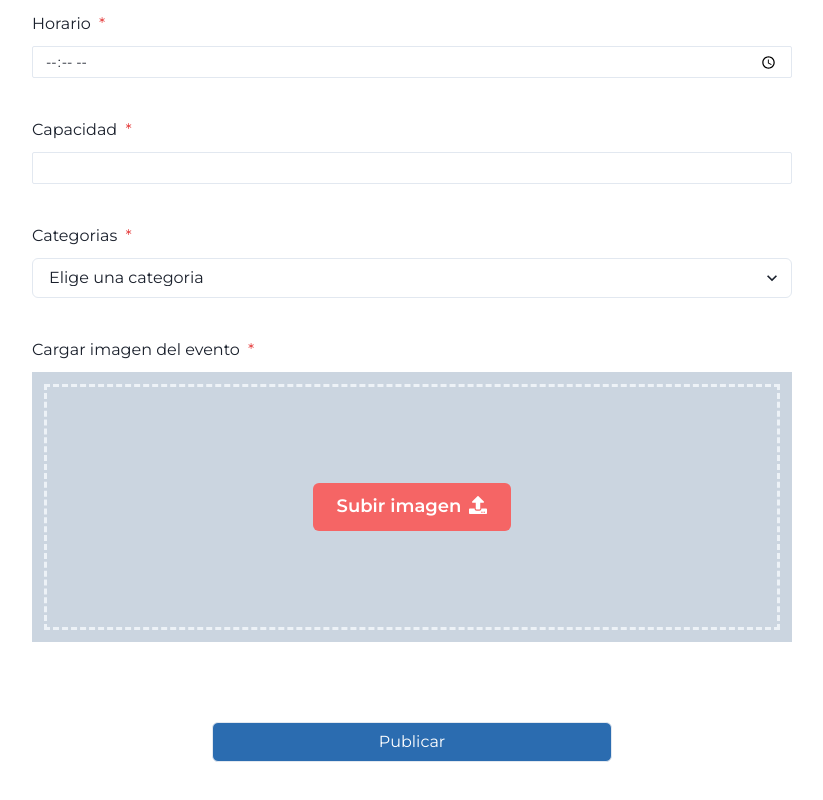
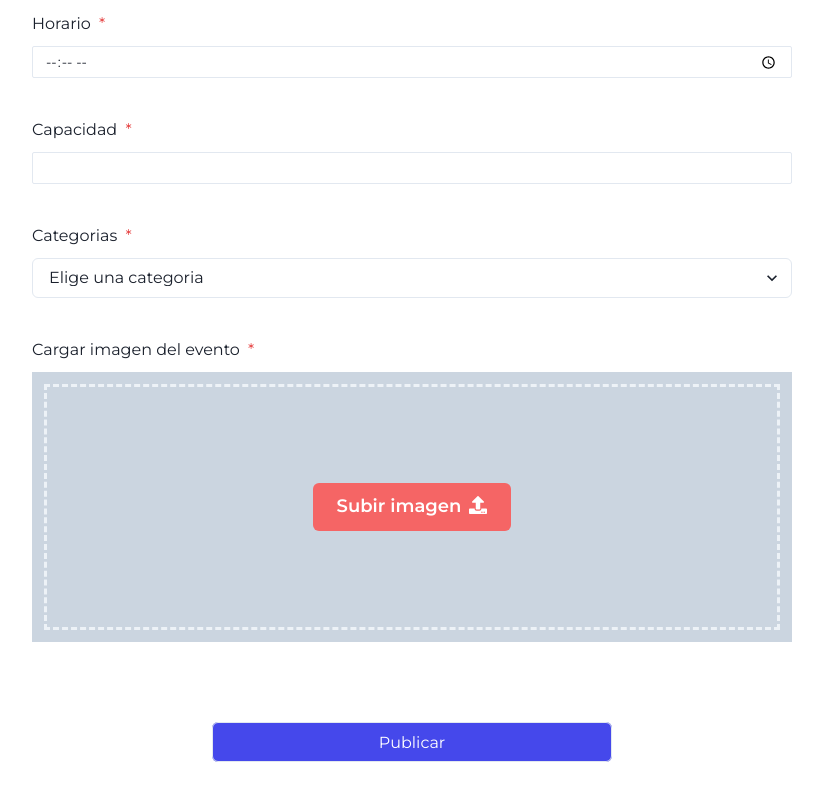
Before and after one commit to LestherGonzalezAguilar/events-aforo-web_front-end, a Next.js app: page /admin/form in a window 1280 px wide. Shown: the part 621-1421 px from the top of the page, without its empty margins (228-1051 px from the left). Built offline with nearby package versions, Linux system fonts and the light colour scheme.

Commit message:
refactor: button input submit _hover

```diff
--- a/components/admin/formAdmin/FormCreateEvents.jsx
+++ b/components/admin/formAdmin/FormCreateEvents.jsx
@@ -3,6 +3,7 @@ import { useRouter } from "next/router";
 
 import {
   Box,
+  Button,
   Flex,
   Heading,
   Input,
@@ -145,16 +146,16 @@ export const FormCreateEvents = () => {
           )}
 
           <Flex justifyContent="center">
-            <Box mt={10}>
+            <Button backgroundColor="#4548EB" mt={10} p={0}>
               <Input
                 type="submit"
                 width={{ base: "200px", lg: "400px" }}
                 onSubmit={handleSubmit}
                 value="Publicar"
-                backgroundColor={"blue.600"}
                 color="white"
+                style={{cursor: "pointer"}}
               />
-            </Box>
+            </Button>
           </Flex>
         </Stack>
       </form>
```
